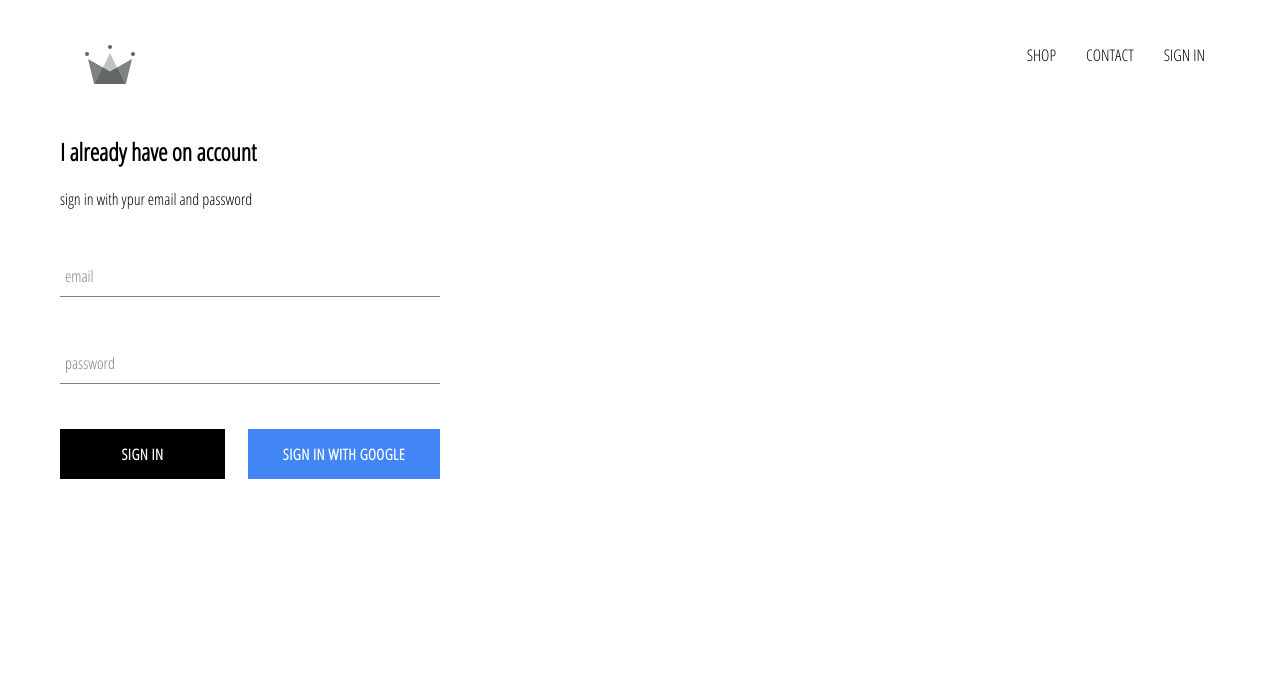
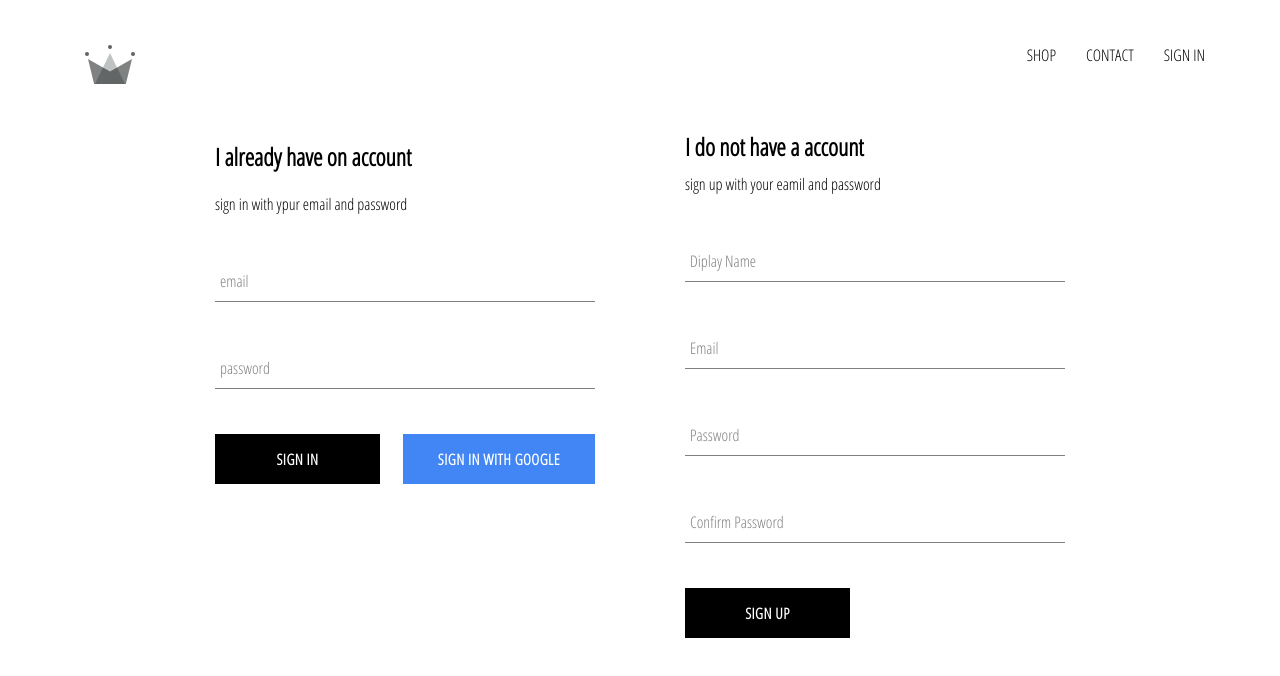
Before and after one commit to amirmohamad-mohamadi/react-developer, a React (Create React App) app: page /signin in a window 1280 px wide. Shown: the top 676 px of the page. Built offline with nearby package versions, Linux system fonts and the light colour scheme; no server answers.

Commit message:
finishing sign in handleSubmit method

```diff
--- a/src/App.js
+++ b/src/App.js
@@ -7,7 +7,7 @@ import HomePage from './pages/homepage/homepage.component';
 import ShopPage from './pages/shop/shop.component';
 import SignInAndSignUpPage from "./pages/sign-in-and-sign-up/sign-in-and-sign-up.component";
 import Header from './components/header/header.component';
-import { auth } from './firebase/firebase.utils';
+import { auth, createUserProfileDocument } from './firebase/firebase.utils';
 
 
 class App extends React.Component {
@@ -21,10 +21,19 @@ class App extends React.Component {
   unsubscrebeFromAuth = null;
 
   componentDidMount() {
-    this.unsubscrebeFromAuth = auth.onAuthStateChanged(user => {
-      this.setState({ currentUser: user });
-
-      console.log(user);
+    this.unsubscrebeFromAuth = auth.onAuthStateChanged(async userAuth => {
+      if (userAuth) {
+        const userRef = await createUserProfileDocument(userAuth);
+        userRef.onSnapshot(snapShot => {
+          this.setState({
+            currentUser: {
+              id: snapShot.id,
+              ...snapShot.data()
+            }
+          });
+        });
+      }
+      this.setState({ currentUser: userAuth });
     });
   }
   componentWillUnmount() {
--- a/src/components/sign-in/sign-in.component.jsx
+++ b/src/components/sign-in/sign-in.component.jsx
@@ -3,7 +3,7 @@ import React from 'react';
 import FormInput from '../form-input/form-input.component';
 import CustomButton from '../custom-button/coustom-button.component';
 
-import { signInWithGoogle } from '../../firebase/firebase.utils';
+import { auth, signInWithGoogle } from '../../firebase/firebase.utils';
 
 import './sign-in.styles.scss';
 
@@ -17,9 +17,18 @@ class SignIn extends React.Component {
         };
     }
 
-    handleSubmit = event => {
+    handleSubmit = async event => {
         event.preventDefault();
-        this.setState({ email: '', password: '' })
+
+        const { email, password } = this.state;
+
+        try {
+            await auth.signInWithEmailAndPassword(email, password);
+            this.setState({ email: '', password: '' })
+        }
+        catch (error) {
+            console.log(error);
+        }
     }
 
     handleChange = event => {
--- /dev/null
+++ b/src/components/sign-up/sign-up.component.jsx
@@ -0,0 +1,102 @@
+import React from 'react';
+
+import FormInput from '../form-input/form-input.component';
+import CustomButton from '../custom-button/coustom-button.component';
+
+import { auth, createUserProfileDocument } from '../../firebase/firebase.utils';
+
+import './sign-up.styles.scss';
+
+class SignUp extends React.Component {
+    constructor() {
+        super();
+
+        this.state = {
+            displayName: '',
+            email: '',
+            password: '',
+            confirmPassword: ''
+        }
+    }
+
+    handleSubmit = async event => {
+        event.preventDefault();
+
+        const { displayName, email, password, confirmPassword } = this.state;
+
+        if (password !== confirmPassword) {
+            alert("passwords don't match");
+            return;
+        }
+
+        try {
+            const { user } = await auth.createUserWithEmailAndPassword(
+                email,
+                password
+            );
+
+            await createUserProfileDocument(user, { displayName });
+            this.setState({
+                displayName: '',
+                email: '',
+                password: '',
+                confirmPassword: ''
+            })
+        } catch (error) {
+            console.error(error)
+        }
+    };
+
+    handleChange = event => {
+        const { name, value } = event.target;
+
+        this.setState({ [name]: value });
+    };
+
+
+    render() {
+        const { displayName, email, password, confirmPassword } = this.state;
+        return (
+            <div className='sign-up'>
+                <h2 className='title'> I do not have a account</h2>
+                <span>sign up with your eamil and password</span>
+                <form className='sign-up-form' onSubmit={this.handleSubmit}>
+                    <FormInput
+                        type='text'
+                        name='displayName'
+                        value={displayName}
+                        onChange={this.handleChange}
+                        label='Diplay Name'
+                        required
+                    />
+                    <FormInput
+                        type='email'
+                        name='email'
+                        value={email}
+                        onChange={this.handleChange}
+                        label='Email'
+                        required
+                    /><FormInput
+                        type='password'
+                        name='password'
+                        value={password}
+                        onChange={this.handleChange}
+                        label='Password'
+                        required
+                    /><FormInput
+                        type='password'
+                        name='confirmPassword'
+                        value={confirmPassword}
+                        onChange={this.handleChange}
+                        label='Confirm Password'
+                        required
+                    />
+                    <CustomButton type='submit'>SIGN UP</CustomButton>
+                </form>
+
+            </div>
+        );
+    }
+};
+
+export default SignUp;
--- /dev/null
+++ b/src/components/sign-up/sign-up.styles.scss
@@ -0,0 +1,9 @@
+.sign-up {
+    display: flex;
+    flex-direction: column;
+    width: 380px;
+
+    .title {
+        margin: 10px 0;
+    }
+}
--- a/src/firebase/firebase.utils.js
+++ b/src/firebase/firebase.utils.js
@@ -11,14 +11,39 @@ const config = {
     appId: "1:865438357487:web:0f00572f6df4001bd4881a",
     measurementId: "G-T9FL59EPTX"
 };
+export const createUserProfileDocument = async (userAuth, addintioalData) => {
+    if (!userAuth) return;
+
+    const userRef = firestore.doc(`users/${userAuth.uid}`);
+
+    const snapShot = await userRef.get();
+
+    if (!snapShot.exists) {
+        const { displayName, email } = userAuth;
+        const createdAt = new Date();
+
+        try {
+            await userRef.set({
+                displayName,
+                email,
+                createdAt,
+                ...addintioalData
+            })
+        } catch (error) {
+            console.log('error creating user', error.message);
+        }
+    }
+
+    return userRef;
+};
 
 firebase.initializeApp(config);
 
- export const auth = firebase.auth();
- export const firestore = firebase.firestore();
+export const auth = firebase.auth();
+export const firestore = firebase.firestore();
 
- const provider = new firebase.auth.GoogleAuthProvider();
- provider.setCustomParameters({ prompt: 'select_account'});
- export const signInWithGoogle = () => auth.signInWithPopup(provider);
+const provider = new firebase.auth.GoogleAuthProvider();
+provider.setCustomParameters({ prompt: 'select_account' });
+export const signInWithGoogle = () => auth.signInWithPopup(provider);
 
- export default firebase;
+export default firebase;
--- a/src/pages/sign-in-and-sign-up/sign-in-and-sign-up.component.jsx
+++ b/src/pages/sign-in-and-sign-up/sign-in-and-sign-up.component.jsx
@@ -1,12 +1,14 @@
 import React from 'react';
 
 import SignIn from '../../components/sign-in/sign-in.component';
+import SignUp from '../../components/sign-up/sign-up.component';
 
 import './sign-in-and-sign-up.styles.scss';
 
 const SignInAndSignUpPage = () => (
-    <div>
+    <div className='sign-in-and-sign-up'>
         <SignIn />
+        <SignUp />
     </div>
 )
 
--- a/src/pages/sign-in-and-sign-up/sign-in-and-sign-up.styles.scss
+++ b/src/pages/sign-in-and-sign-up/sign-in-and-sign-up.styles.scss
@@ -0,0 +1,6 @@
+.sign-in-and-sign-up {
+    width: 850px;
+    display: flex;
+    justify-content: space-between;
+    margin: 30px auto;
+  }
```
Also changed, not shown: 1 other file (tests, documents, lock files or other folders).
